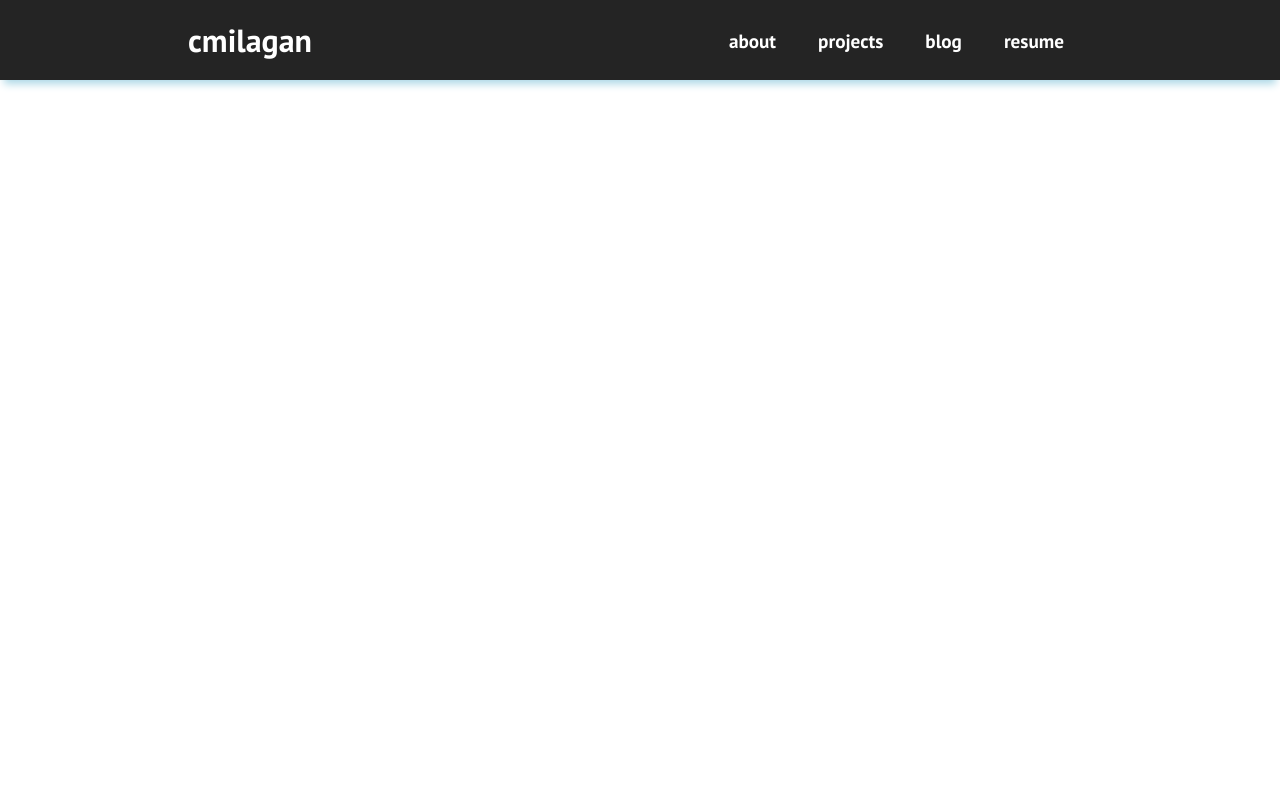
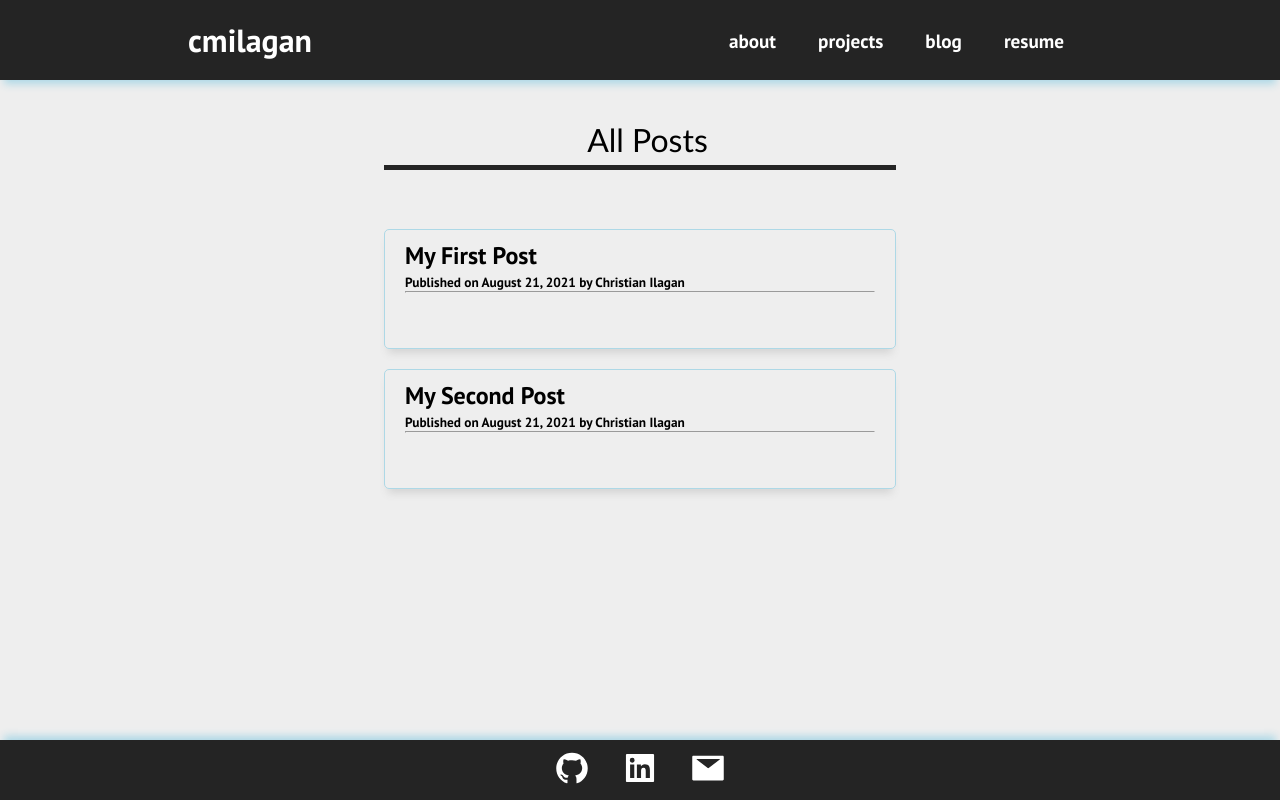
Before and after one commit to cmilagan/web, a React (Create React App) app: page /blog in a window 1280 px wide. Built offline with nearby package versions, Linux system fonts and the light colour scheme.

Commit message:
Added blog section in website

```diff
--- a/package.json
+++ b/package.json
@@ -12,8 +12,10 @@
     "react-dom": "^17.0.2",
     "react-icons": "^4.2.0",
     "react-ityped": "^1.0.2",
+    "react-markdown": "^7.0.0",
     "react-router-dom": "^5.2.0",
     "react-scripts": "4.0.3",
+    "typeface-raleway": "^1.1.13",
     "web-vitals": "^1.0.1"
   },
   "scripts": {
--- a/src/App.js
+++ b/src/App.js
@@ -5,6 +5,7 @@ import Home from './components/pages/Home'
 import Resume from './components/pages/Resume';
 import About from './components/pages/About';
 import Projects from './components/pages/Projects';
+import Blog from './components/pages/Blog';
 
 function App() {
   return (
@@ -13,6 +14,7 @@ function App() {
       <Navbar sticky="top" />
       <Switch>
         <Route path ='/web' exact component= {Home} />
+        <Route path ='/blog' exact component= {Blog} />
         <Route path ='/resume' exact component={Resume} />
         <Route path ='/about' exact component={About} />
         <Route path ='/projects' exact component={Projects} />
--- a/src/components/pages/Blog.js
+++ b/src/components/pages/Blog.js
@@ -0,0 +1,14 @@
+import '../../App.css'
+import Footer from '../reusables/Footer'
+import BlogSection from '../sections/BlogSection'
+
+function Blog () {
+    return (
+        <>
+            <BlogSection />
+            <Footer />
+        </>
+    )
+}
+
+export default Blog
--- /dev/null
+++ b/src/components/reusables/PostList.css
@@ -0,0 +1,26 @@
+.postlist {
+    width: 40%;
+    margin: auto;
+    text-align: center;
+    margin: 0 1rem;
+    padding-top: 40px;
+
+
+}
+
+.postlist .title {
+    font-weight: 300;
+    margin-bottom: 20px;
+    text-align: center;
+}
+
+.post-card {
+    text-align: left;
+    margin-bottom: 20px;
+    width: 100%;
+    height: 120px;
+    border: 1px solid lightblue;
+    border-radius: 5px;
+    box-shadow: 0 8px 8px -4px lightgrey;
+    padding: 10px 20px;
+}
--- /dev/null
+++ b/src/components/reusables/PostList.js
@@ -0,0 +1,28 @@
+import React from 'react'
+import './PostList.css'
+import postlist from "../../posts.json"
+import ReactMarkdown from 'react-markdown'
+
+const PostList = () => {
+    console.log(postlist)
+    return (
+        <div className="postlist">
+            <h1 className="title">All Posts</h1>
+            {postlist.length &&
+                postlist.map((post, i) => {
+                    return (
+                        <div className="post-card">
+                            <h2>{post.title}</h2>
+                            <small>Published on {post.date} by {post.author}</small>
+                            <hr />
+                            <ReactMarkdown source={post.content} />
+                        </div>
+                    )
+                })
+            }
+        </div>
+    )
+}
+
+
+export default PostList
--- /dev/null
+++ b/src/components/sections/BlogSection.css
@@ -0,0 +1,8 @@
+.blog-container {
+    padding-top: 80px;
+    display: flex;
+    flex-direction: column;
+    align-items: center;
+    min-height: calc(100vh - 60px);
+    background-color: #eee;
+}
--- /dev/null
+++ b/src/components/sections/BlogSection.js
@@ -0,0 +1,13 @@
+import React from 'react'
+import './BlogSection.css'
+import PostList from '../reusables/PostList'
+
+function BlogSection() {
+    return (
+        <div className="blog-container">
+            <PostList />
+        </div>
+    )
+}
+
+export default BlogSection
```
Also changed, not shown: 1 other file (tests, documents, lock files or other folders).
